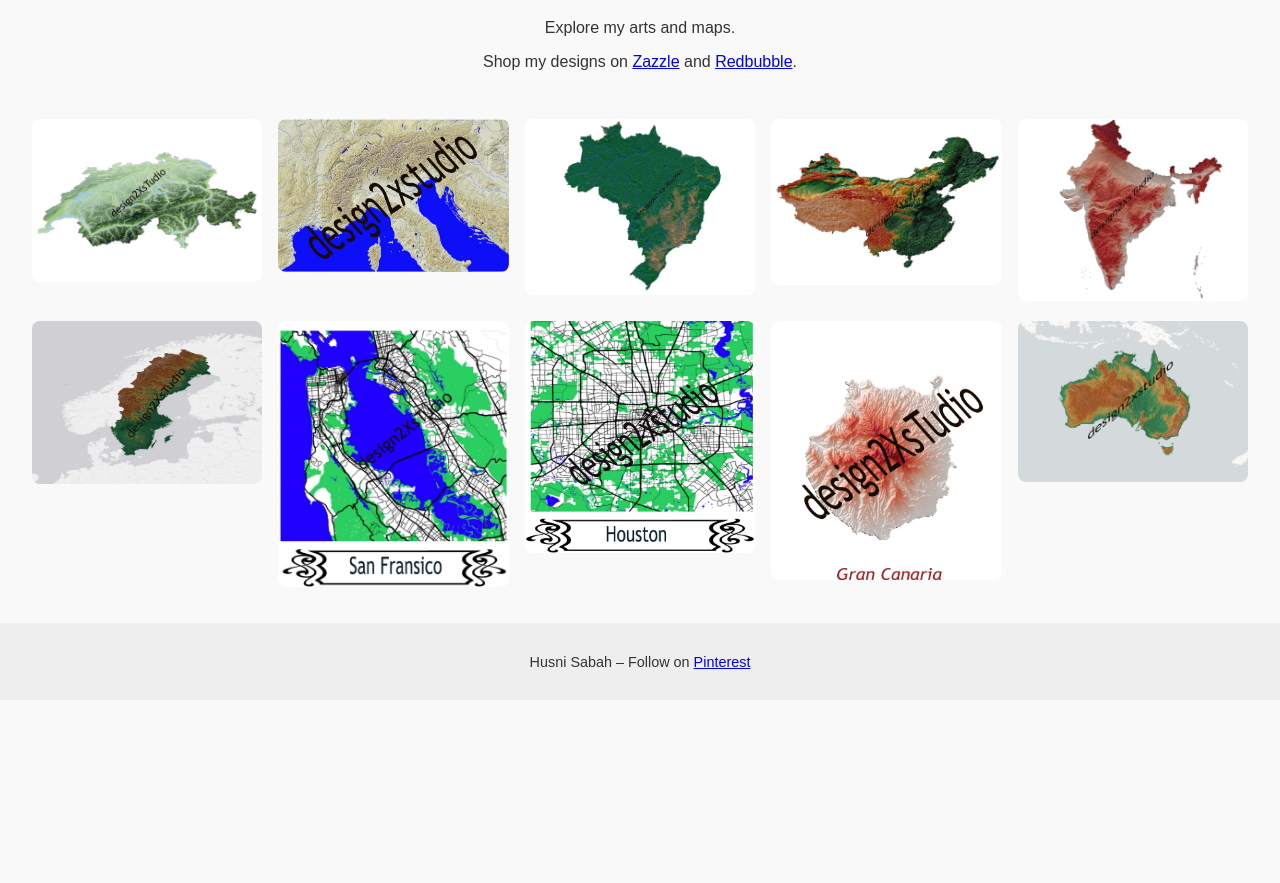
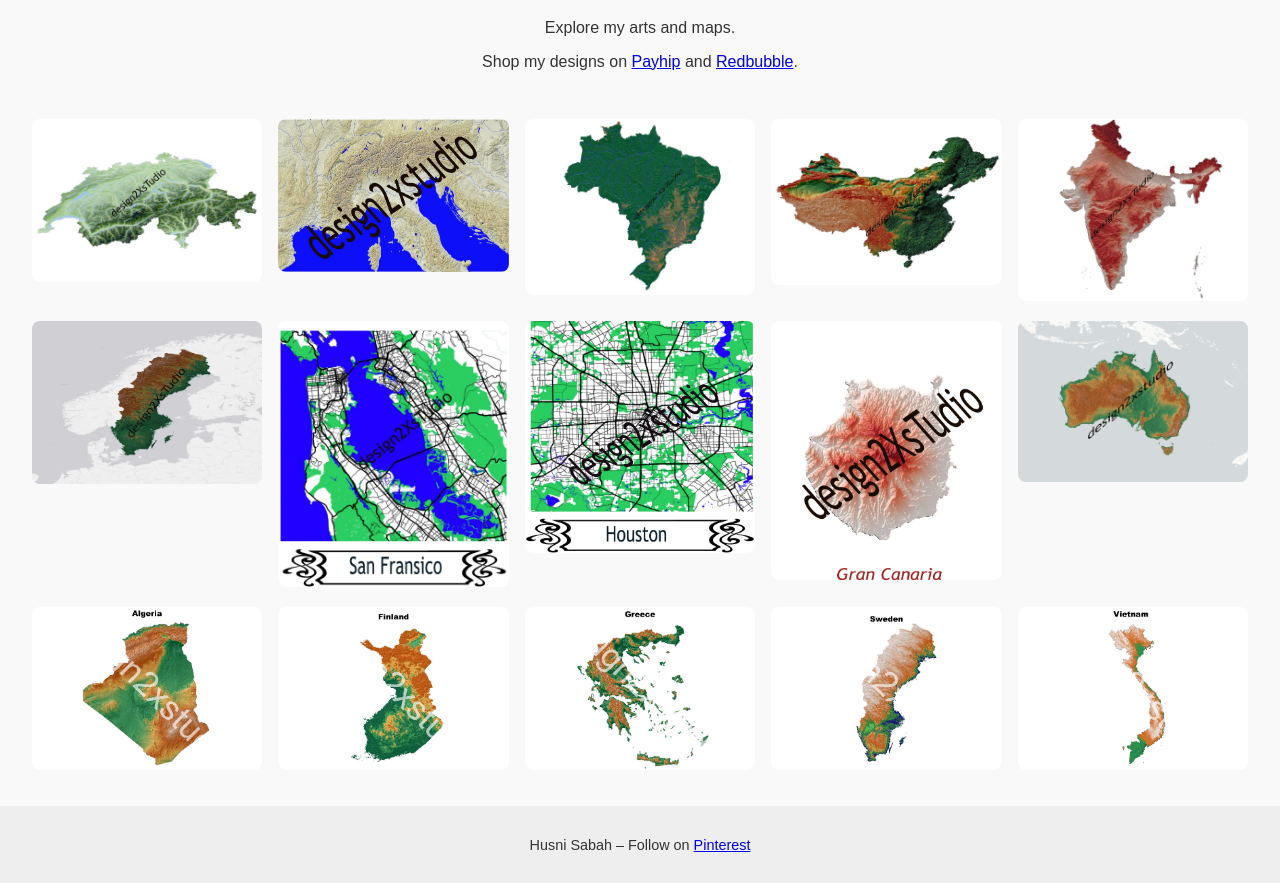
Before and after one commit to sano84/design2xstudio, a plain HTML site: page index.html in a window 1280 px wide. Shown: the part 143-1026 px from the top of the page. Before the commit the page ends 843 px from the top, so only its background shows below. Drawn offline with Linux system fonts and the light colour scheme.

Commit message:
add description

```diff
--- a/index.html
+++ b/index.html
@@ -3,8 +3,12 @@
 <head>
   <meta charset="UTF-8" />
   <meta name="viewport" content="width=device-width, initial-scale=1.0" />
-  <meta name="description" content="Digital artworks such as abstract art, minimalist maps, digital paintings, collage art and other forms of art by Husni Sabah, available for purchase on Zazzle and Redbubble by graphic designers, apparel designers, merchandise designers, print designers, surface designers, and brand designers." />
-  <title>Husni Sabah Art Gallery – Zazzle</title>
+  <meta name="description" content="Digital artworks such as abstract art, minimalist maps, digital paintings,
+  topographic map, geographic map, terrain map, elevation map and other forms of art by Husni Sabah, available
+  for purchase on Payhip and Redbubble by graphic designers, apparel designers, merchandise designers, print designers, surface designers, and brand designers.
+  Countries such as Algeria, Australia, Brazil, China, Finland, Gran Canari, Greece, Norway, India, Italy, Mexico, Norway,
+  Poland, Sweden, Switzerland and Vietnam. US cities such as Houston and San Fransisco, " />
+  <title>Husni Sabah Art Gallery – Payhip</title>
   <link rel="stylesheet" href="style.css" />
 </head>
 <body>
@@ -29,7 +33,7 @@
     <h1>Welcome to My Website</h1>
     <p>Explore my arts and maps.</p>
     <p>Shop my designs on
-      <a href="https://www.zazzle.com/store/design2xstudio">Zazzle</a> and
+      <a href="https://payhip.com/design2xstudio">Payhip</a> and
       <a href="https://www.redbubble.com/people/sano84/shop?asc=u">Redbubble</a>.
     </p>
   </main>
@@ -86,6 +90,31 @@
         <img src="image/austalia.png" alt="Australia Topographic Elevation Map - Available on Redbubble" />
       </a>
     </div>
+    <div class="art-item">
+      <a href="https://payhip.com/b/rBKgU" target="_blank">
+        <img src="image/Algeria.jpg" alt="Topographic Map of Algeria - Available on Payhip" />
+      </a>
+    </div>
+    <div class="art-item">
+      <a href="https://payhip.com/b/aEJuD" target="_blank">
+        <img src="image/Finland.jpg" alt="Topographic Map of Finland - Available on Payhip" />
+      </a>
+    </div>
+    <div class="art-item">
+      <a href="https://payhip.com/b/Gs7US" target="_blank">
+        <img src="image/greece.jpg" alt="Topographic Map of Greece - Available on Payhip" />
+      </a>
+    </div>
+    <div class="art-item">
+      <a href="https://payhip.com/b/mc08x" target="_blank">
+        <img src="image/Sweden1.jpg" alt="Topographic Map of Sweden - Available on Payhip" />
+      </a>
+    </div>
+    <div class="art-item">
+      <a href="https://payhip.com/b/yALIf" target="_blank">
+        <img src="image/vietnam.jpg" alt="Topographic Map of vietnam - Available on Payhip" />
+      </a>
+    </div>
   </main>
 
   <!-- Footer -->
```
